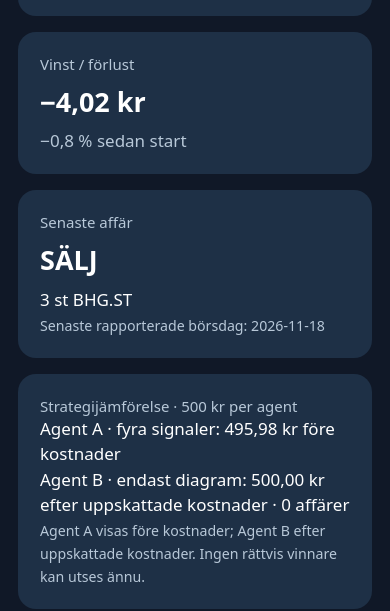
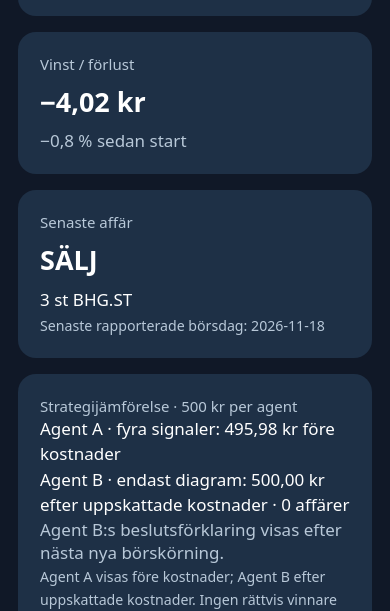
Before and after one commit to einarjohansen73-bot/AktieAgent-Mobil, a plain HTML site: page index.html in a window 390 px wide. Shown: the part 240-851 px from the top of the page. Drawn offline with Linux system fonts and the light colour scheme.

Commit message:
Show Agent B latest decision reason in mobile app

```diff
--- a/index.html
+++ b/index.html
@@ -16,7 +16,7 @@ footer{font-size:13px;color:#b8c8d8;line-height:1.5;margin:18px 0}
 <section><div class="label">Portföljvärde</div><div class="big" id="equity">—</div></section>
 <section><div class="label">Vinst / förlust</div><div class="value" id="profit">—</div><div class="muted" id="percent">—</div></section>
 <section><div class="label">Senaste affär</div><div class="value" id="action">—</div><div class="detail" id="trade">—</div><small id="session"></small></section>
-<section><div class="label">Strategijämförelse · 500 kr per agent</div><div class="detail" id="compareA">Agent A: väntar på rapport</div><div class="detail" id="compareB">Agent B: väntar på första börsdagen</div><small>Agent A visas före kostnader; Agent B efter uppskattade kostnader. Ingen rättvis vinnare kan utses ännu.</small></section>
+<section><div class="label">Strategijämförelse · 500 kr per agent</div><div class="detail" id="compareA">Agent A: väntar på rapport</div><div class="detail" id="compareB">Agent B: väntar på första börsdagen</div><div class="muted" id="reasonB"></div><small>Agent A visas före kostnader; Agent B efter uppskattade kostnader. Ingen rättvis vinnare kan utses ännu.</small></section>
 <section><div class="label">Agenternas prognoser</div><div class="value" id="forecasts">—</div><div class="detail" id="accuracy">—</div><small>Riktning efter två senare observerade börsdagar. Äldre prognosmetoder räknas inte in i träffsäkerheten.</small></section>
 <section><div class="label">Systemstatus</div><div class="value" id="status">Läser rapport…</div><div class="muted" id="statusdetail"></div></section>
 <button onclick="refresh()">Uppdatera</button>
@@ -36,6 +36,7 @@ const lastTrade=[...history].reverse().find(x=>x.action==='BUY'||x.action==='SEL
 const b=d.chart_agent;
 set('compareA','Agent A · fyra signaler: '+kr(p.equity_sek)+' före kostnader');
 set('compareB',b?(b.last_session?'Agent B · endast diagram: '+kr(b.equity_after_costs_sek)+' efter uppskattade kostnader · '+b.trades+' affärer':'Agent B · endast diagram: 500 kr · väntar på första börsdagen'):'Agent B · väntar på publicerad rapport');
+set('reasonB',b&&b.last_reason?'Senaste beslut: '+(b.last_action||'WAIT')+' – '+b.last_reason+(typeof b.checked_symbols==='number'?' · '+b.checked_symbols+' undersökta aktier':'')+(typeof b.in_price_range==='number'?' · '+b.in_price_range+' inom kursintervallet':''):'Agent B:s beslutsförklaring visas efter nästa nya börskörning.');
 const f=d.forecasts||{};
 set('forecasts',typeof f.total==='number'?f.total+' registrerade · '+(f.evaluated??0)+' utvärderade':'Prognosstatistik väntar på nästa körning');
 set('accuracy',typeof f.accuracy_percent==='number'?'Träffsäkerhet: '+f.accuracy_percent.toLocaleString('sv-SE')+' %':'Träffsäkerhet: ännu för få utvärderade prognoser');
```
